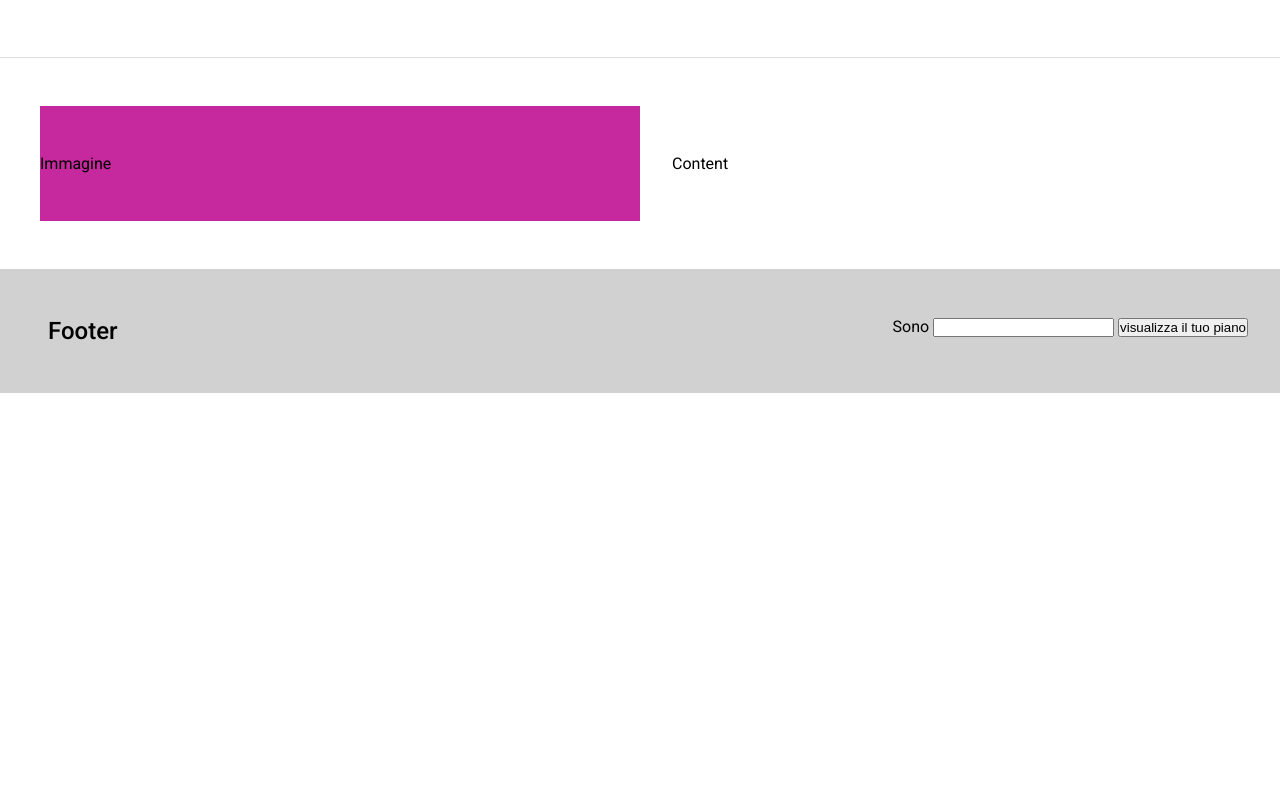
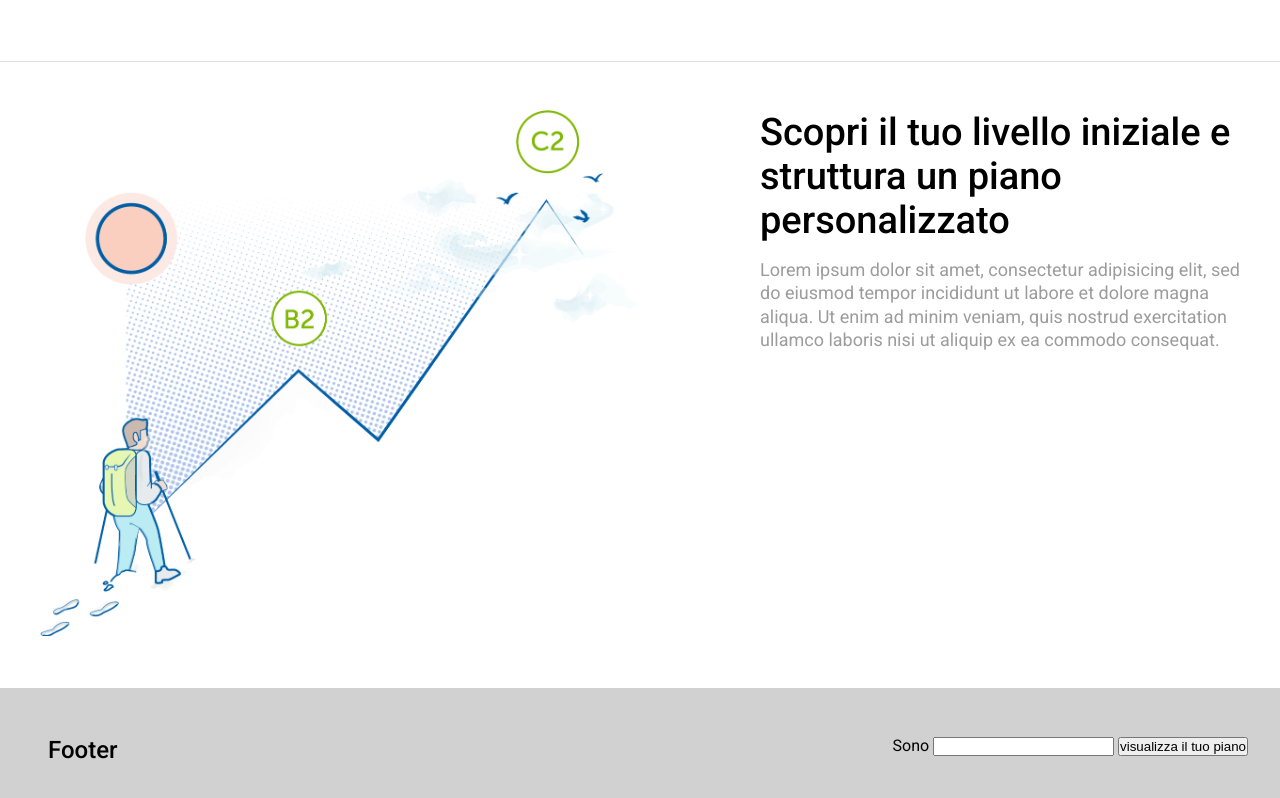
Before and after one commit to lorenzofranzone/html-css-fluentify, a plain HTML site: page index.html in a window 1280 px wide. Shown: the part 1176-1974 px from the top of the page. Before the commit the page ends 1569 px from the top, so only its background shows below. Drawn offline with Linux system fonts and the light colour scheme.

Commit message:
Main Bottom
Style main bottom

```diff
--- a/css/style.css
+++ b/css/style.css
@@ -142,7 +142,13 @@ main {
   background: #fff;
 }
 
-[class^="main"] {
+main p {
+  color: #9c9c9c;
+  line-height: 130%;
+  font-size: 18px;
+}
+
+[class^="main"]:not(.main-bottom-content):not(.main-bottom-img) {
   padding: 48px 0px;
 }
 
@@ -210,12 +216,6 @@ Card
   width: 90px;
 }
 
-.card p {
-  color: #9c9c9c;
-  line-height: 130%;
-  font-size: 18px;
-}
-
 /*--------------------------------------------------
 Main Bottom
 --------------------------------------------------*/
@@ -230,9 +230,21 @@ Main Bottom
   width: 50%;
   margin-right: 32px;
   float: left;
-  background: #c6289e;
 }
 
+.main-bottom-img img {
+  width: 100%;
+}
+
+.main-bottom-content {
+  float: right;
+  width: 40%;
+}
+
+.main-bottom-content h2 {
+  font-size: 38px;
+  margin-bottom: 16px;
+}
 
 /*//////////////////////////////////////////////////
 --------------------------------------------------
--- a/index.html
+++ b/index.html
@@ -79,10 +79,11 @@
     <div class="main-bottom">
       <div class="container">
         <div class="main-bottom-img">
-          Immagine
+          <img src="img/mountain.png" alt="Immagine Mountain">
         </div>
         <div class="main-bottom-content">
-          Content
+          <h2>Scopri il tuo livello iniziale e struttura un piano personalizzato</h2>
+          <p>Lorem ipsum dolor sit amet, consectetur adipisicing elit, sed do eiusmod tempor incididunt ut labore et dolore magna aliqua. Ut enim ad minim veniam, quis nostrud exercitation ullamco laboris nisi ut aliquip ex ea commodo consequat. </p>
         </div>
       </div>
     </div>
```
